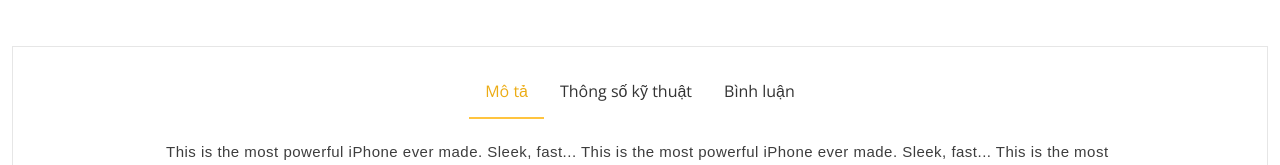
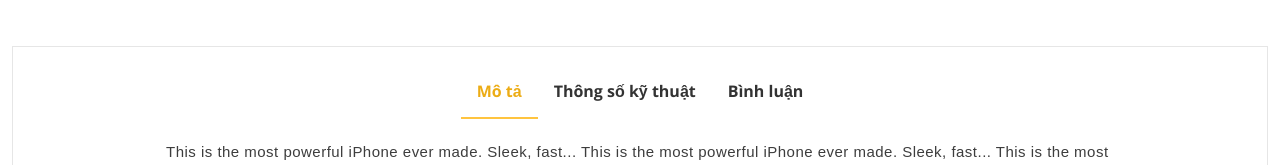
Before and after one commit to ninhatran5/DH-Mobile, a React (Vite) app in the folder frontend/: page /product-detail/1 in a window 1280 px wide. Shown: the part 1030-1195 px from the top of the page. Built offline with nearby package versions, Linux system fonts and the light colour scheme.

Commit message:
update: Update font-weight on product detail page

```diff
--- a/frontend/src/pages/ProductDetail.jsx
+++ b/frontend/src/pages/ProductDetail.jsx
@@ -270,6 +270,7 @@ const ProductDetail = () => {
           <ul className="introduce_productdetail nav">
             <li className="nav-item">
               <button
+                style={{ fontWeight: 800 }}
                 className={`nav-link ${
                   activeTab === "description" ? "active" : ""
                 }`}
@@ -280,6 +281,7 @@ const ProductDetail = () => {
             </li>
             <li className="nav-item">
               <button
+                style={{ fontWeight: 800 }}
                 className={`nav-link ${activeTab === "info" ? "active" : ""}`}
                 onClick={() => setActiveTab("info")}
               >
@@ -288,6 +290,7 @@ const ProductDetail = () => {
             </li>
             <li className="nav-item">
               <button
+                style={{ fontWeight: 800 }}
                 className={`nav-link ${
                   activeTab === "reviews" ? "active" : ""
                 }`}
```
Also changed, not shown: frontend/src/assets/css/product-detail.css (indentation only).
